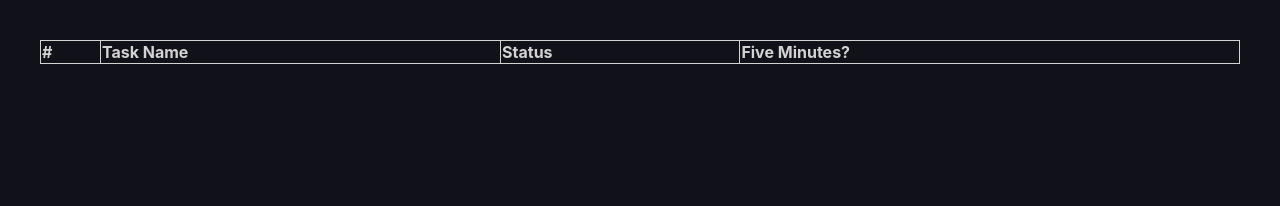
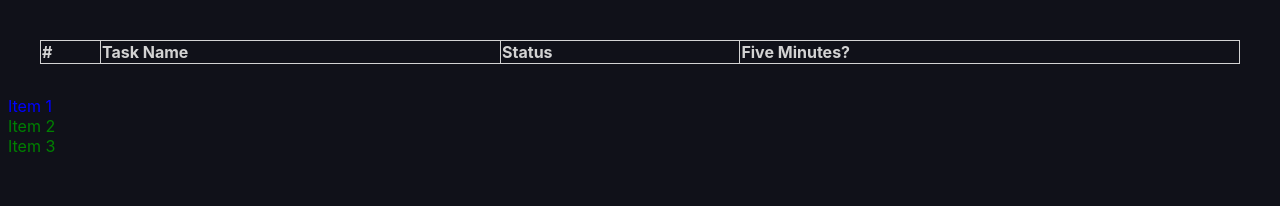
Before and after one commit to andrew-j-francis/egg-head, a Svelte app: page / in a window 1280 px wide. Shown: the top 206 px of the page. Built offline with nearby package versions, Linux system fonts and the light colour scheme.

Commit message:
Started select component and process to create task

```diff
--- a/src/App.svelte
+++ b/src/App.svelte
@@ -1,64 +1,63 @@
 <script lang="ts">
     import {shortcut} from './shortcut.js'
+    import CommandPrompt from "./CommandPrompt.svelte";
 
-    let showCommandPrompt = false;
-    let commandPromptValue = "";
-    let commandPromptLabel = "";
-
-    let taskName = "";
-    let taskStatus = "";
-    let fiveMinutes = "";
 
     let tasks = [];
 
-    function createTask() {
-        let commandArray = [];
-        commandArray = commandPromptValue.split('');
-        console.log(commandArray);
+    let selectedItemIndex = 0;
+    let listItems = [
+        {
+            name: "Item 1",
+            class: "selected-item"
+        },
+        {
+            name: "Item 2",
+            class: "item"
+        },
+        {
+            name: "Item 3",
+            class: "item"
+        }
+    ];
+
+    function moveSelectionDown() {
+        console.log("select Item");
+        listItems[selectedItemIndex].class = "item";
+
+        if (selectedItemIndex + 1 >= listItems.length) {
+            selectedItemIndex = 0;
+        } else {
+            selectedItemIndex += 1;
+        }
+
+        listItems[selectedItemIndex].class = "selected-item";
     }
 
-    function closeCommandPrompt() {
-        showCommandPrompt = false;
-        commandPromptValue = "";
-    }
+    function moveSelectionUp() {
+        console.log("select Item");
+        listItems[selectedItemIndex].class = "item";
 
-    function openCommandPrompt() {
-        if (showCommandPrompt) {
-            closeCommandPrompt();
-            return;
+        if (selectedItemIndex - 1 < 0) {
+            selectedItemIndex = listItems.length - 1;
+        } else {
+            selectedItemIndex -= 1;
         }
 
-        showCommandPrompt = true;
-    }
-
-    function clearCommandPrompt() {
-        commandPromptValue = "";
-    }
-
-    function handleCommandPromptKeyPress(event) {
-        if (event.key == 'Enter') {
-            if (commandPromptValue.substring(0, 2) == ':n') {
-                createTask();
-            } else {
-                closeCommandPrompt();
-            }
-        }
-
+        listItems[selectedItemIndex].class = "selected-item";
     }
 
 </script>
 
 <style>
+    .selected-item {
+        color: blue;
+    }
 
-    input[type=text] {
-        background: var(--button-background);
-        width: 90%;
-        border: none;
-        color: lightgray;
-        outline: none;
-        padding: .25rem;
-        margin: 1rem;
+    .item {
+        color: green;
     }
+
 </style>
 
 <div class="list-container">
@@ -80,8 +79,11 @@
     </table>
 </div>
 
-{#if showCommandPrompt}
-    <input type="text" bind:value={commandPromptValue} on:keypress={handleCommandPromptKeyPress} autofocus>
-{/if}
+<CommandPrompt></CommandPrompt>
 
-<div use:shortcut={{control:true, code:'KeyC', callback: openCommandPrompt}}></div>
+<div use:shortcut={{code:'ArrowDown', callback:moveSelectionDown}}
+     use:shortcut={{code:'ArrowUp', callback:moveSelectionUp}}>
+    {#each listItems as item}
+        <div class={item.class}>{item.name}</div>
+    {/each}
+</div>
--- /dev/null
+++ b/src/CommandPrompt.svelte
@@ -0,0 +1,101 @@
+<script lang="ts">
+    import {shortcut} from './shortcut.js'
+
+    let showCommandPrompt = false;
+    let commandPromptValue = "";
+    let commandPromptLabel = "";
+    let currentCommandMethod = initialCommand;
+
+    let taskName = "";
+    let taskStatus = "";
+    let taskFiveMinutes = "";
+
+
+    function closeCommandPrompt() {
+        showCommandPrompt = false;
+        commandPromptValue = "";
+        commandPromptLabel = "";
+        currentCommandMethod = initialCommand;
+    }
+
+    function openCommandPrompt() {
+        if (showCommandPrompt) {
+            closeCommandPrompt();
+            return;
+        }
+
+        showCommandPrompt = true;
+    }
+
+    function clearCommandPrompt() {
+        commandPromptValue = "";
+        commandPromptLabel = "";
+    }
+
+
+    function createTaskName() {
+        clearCommandPrompt();
+        commandPromptLabel = "Enter Task Name";
+        currentCommandMethod = createTaskStatus;
+    }
+
+    function createTaskStatus() {
+        taskName = commandPromptValue;
+        clearCommandPrompt();
+        commandPromptLabel = "Enter Task Status";
+        currentCommandMethod = createTaskFiveMinutes;
+    }
+
+    function createTaskFiveMinutes() {
+        taskStatus = commandPromptValue;
+        clearCommandPrompt();
+        commandPromptLabel = "Will this task take less than five minutes?";
+        currentCommandMethod = createTask;
+    }
+
+    function createTask() {
+        taskFiveMinutes = commandPromptValue;
+        closeCommandPrompt();
+
+        let task =
+            {
+                name: taskName,
+                status: taskStatus,
+                five: taskFiveMinutes
+            };
+
+        console.log(task);
+    }
+
+    function initialCommand() {
+
+        if (commandPromptValue.substring(0, 2) == ':n') {
+            createTaskName();
+        } else {
+            closeCommandPrompt();
+        }
+    }
+
+</script>
+
+<style>
+    input[type=text] {
+        background: var(--button-background);
+        width: 90%;
+        border: none;
+        color: lightgray;
+        outline: none;
+        padding: .25rem;
+        margin: 1rem;
+    }
+
+</style>
+
+{#if showCommandPrompt}
+    {commandPromptLabel}
+    <input type="text" bind:value={commandPromptValue}
+           on:keypress={(event) => {if(event.key === 'Enter') currentCommandMethod()}}
+           autofocus>
+{/if}
+
+<div use:shortcut={{control:true, code:'KeyC', callback: openCommandPrompt}}></div>
```
